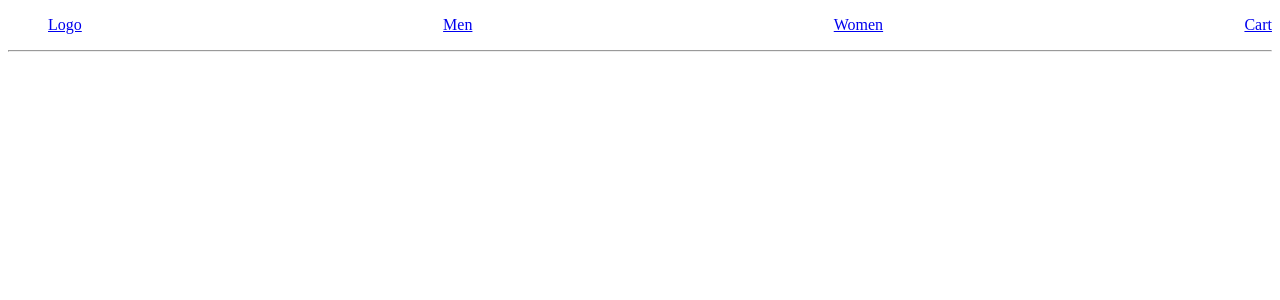
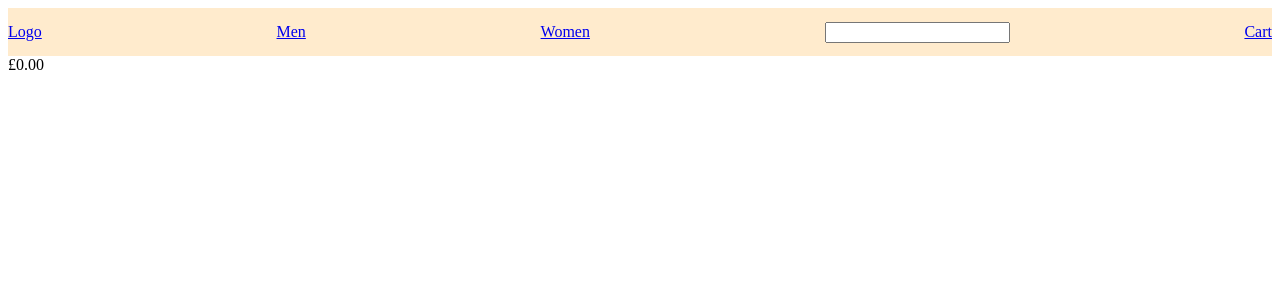
Before and after one commit to lewisjsmith/online-shop, a React (Vite) app: page /cart in a window 1280 px wide. Shown: the top 300 px of the page. Built offline with nearby package versions, Linux system fonts and the light colour scheme.

Commit message:
Cart totals products. Price included in cartItems object. Input added to Nav for future searchbar. Started work on Dropdown navbar component.

```diff
--- a/src/App.jsx
+++ b/src/App.jsx
@@ -36,7 +36,8 @@ function App() {
       if (updated) {
         setCartItems([...updatedList])
       } else {
-        setCartItems([...itemsList].concat([{ id: id, quantity: added }]));
+        const price = products.filter(product => product.id === id)[0].price;
+        setCartItems([...itemsList].concat([{ id: id, quantity: added, price: price }]));
       }
     }
   }
--- a/src/components/Cart.jsx
+++ b/src/components/Cart.jsx
@@ -4,6 +4,10 @@ import { ShopContext } from '../App'
 export default function Cart() {
 
     const { cartItems } = useContext(ShopContext);
+
+    const totalPrice = cartItems.reduce((total, item) => {
+            return total + item.quantity * item.price;
+        }, 0);
 
     return (
         <div>
@@ -17,6 +21,7 @@ export default function Cart() {
                     );
                 })}
             </ul>
+            £{(Math.round(totalPrice*100)/100).toFixed(2)}
         </div>
     )
 }
--- /dev/null
+++ b/src/components/Dropdown.jsx
@@ -0,0 +1,34 @@
+import { useState } from "react";
+import { Link } from "react-router-dom";
+import styles from "../styles/Dropdown.module.css";
+
+export default function Dropdown(props) {
+
+    // needs data for dropdown list values, list paths
+
+    const [pos, setPos] = useState({
+        transform: "translateY(-200%)",
+        opacity: "0%"
+    });
+
+
+
+
+    return (
+        <div className={styles["container"]}
+            onClick={() => pos["transform"] === "translateY(-200%)" ?
+                setPos({ transform: "translateY(75%)", opacity: "100%" }) :
+                setPos({ transform: "translateY(-200%)", opacity: "0%" }) }>
+            <h3 className={styles["header"]}>
+                Menu
+            </h3>
+            <ul className={styles["options"]} style={pos}>
+                <li>Option 1</li>
+                <li>Option 2</li>
+                <li>Option 3</li>
+                <li>Option 4</li>
+                <li>Option 5</li>
+            </ul>
+        </div>
+    );
+}
--- a/src/components/Home.jsx
+++ b/src/components/Home.jsx
@@ -2,7 +2,7 @@ export default function Home() {
 
     return (
         <>
-            Homepage
+            {/* Homepage */}
         </>
     );
 }
--- a/src/components/Navbar.jsx
+++ b/src/components/Navbar.jsx
@@ -2,6 +2,7 @@ import { useContext, useEffect, useState } from "react";
 import { Link, Outlet } from "react-router-dom";
 import { ShopContext } from "../App";
 import styles from "../styles/Navbar.module.css";
+import Dropdown from "./Dropdown"
 
 function Navbar() {
 
@@ -28,13 +29,20 @@ function Navbar() {
         <div>
             <nav>
                 <ul className={styles["nav-wrapper"]}>
+                    {/* <Dropdown />
+                    <Dropdown />
+                    <Dropdown />
+                    <Dropdown /> */}
                     <li><Link to={"/"}>Logo</Link></li>
                     <li><Link to={"/men"}>Men</Link></li>
                     <li><Link to={"/women"}>Women</Link></li>
+
+                    <li><input type="text" /></li>
+
                     <li><Link to={"/cart"}>Cart {cartNumber === 0 ? "" : cartNumber}</Link></li>
                 </ul>
             </nav>
-            <hr></hr>
+
             <Outlet />
         </div>
     )
--- a/src/productExamples.js
+++ b/src/productExamples.js
@@ -4,17 +4,20 @@ const productExamples = [
     {
         id: uuid(),
         categories: ["men"],
-        value: "trousers"
+        value: "trousers",
+        price: 10.00
     },
     {
         id: uuid(),
         categories: ["men", "accessories"],
-        value: "glasses"
+        value: "glasses",
+        price: 25.50
     },
     {
         id: uuid(),
         categories: ["women"],
-        value: "top"
+        value: "top",
+        price: 15.33
     },
 ]
 
--- /dev/null
+++ b/src/styles/Dropdown.module.css
@@ -0,0 +1,36 @@
+.container {
+    position: relative;
+    height: 100%;
+    display: flex;
+    justify-content: center;
+    align-items: center;
+}
+
+.options {
+    position: absolute;
+    transition: all 0.5s cubic-bezier(0.175, 0.885, 0.32, 1.175);
+}
+
+
+h3 {
+    margin: 0;
+    padding: 0.5ch 1ch;
+    border: 1px solid black;
+    background-color: white;
+}
+
+ul {
+    padding: 0;
+    margin: 0;
+    text-indent: 0;
+    list-style-type: none;
+
+    display: flex;
+    flex-direction: column;
+    justify-content: flex-start;
+    gap: 1ch;
+}
+
+h3:hover {
+    transform: scale(1.05)
+}
--- a/src/styles/Navbar.module.css
+++ b/src/styles/Navbar.module.css
@@ -1,5 +1,20 @@
+nav {
+    height: 6ch;
+    background-color: blanchedalmond;
+}
+
 .nav-wrapper {
+    margin: 0;
+    padding: 0;
+
+    height: 100%;
+    width: 100%;
+
+    position: relative;
+
     list-style: none;
     display: flex;
+    flex-direction: row;
     justify-content: space-between;
+    align-items: center;
 }
```
